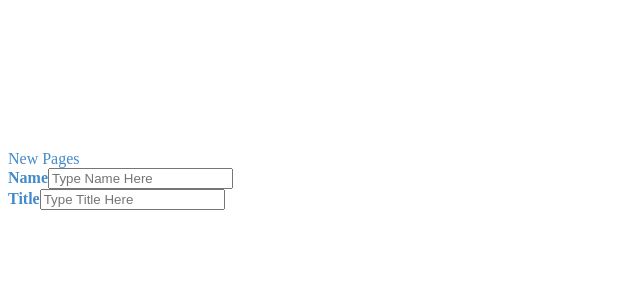
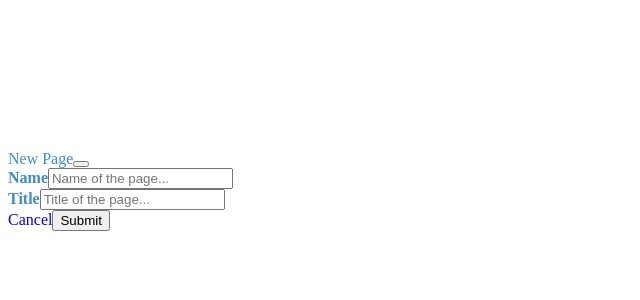
Before and after one commit to jamespulley59/webmaker3, a React (Create React App) app: page /user/1/website/1/page/new in a window 1280 px wide. Shown: the top 300 px of the page, without its empty margins (0-640 px from the left). Built offline with nearby package versions, Linux system fonts and the light colour scheme; the HTML template or start-up script is replaced by a standard one.

Commit message:
finished website and page

```diff
--- a/src/components/page/PageEdit.js
+++ b/src/components/page/PageEdit.js
@@ -62,36 +62,63 @@ export default class PageEdit extends Component {
     const {uid, wid, name, title} = this.state
     return (
 <div>
-<nav className="navbar navbar-dark bg-primary fixed-top">
-    <Link className="color-black" to={`/user/${uid}/website/${wid}/page`}>
-        <i className="fas fa-chevron-left"></i>
-    </Link>
-        <span className="navbar-brand mb-0 h1">Edit Page</span>
-    <Link to='/user/:uid/website/:wid/page'>
-        <i className="fas fa-check"></i>
-    </Link>
-</nav>
-<section className='container'>
-<ul className='list-group'>
-    <li className='list-group-item'>
-        <Link to='/user/:uid/website/:wid/page'>Name</Link>
-        <Link className='float-center' placeholder='Type Name Here' to='/user/:uid/website/:wid/page/:pid'>123123</Link>
-    </li>
-    <li className='list-group-item'>
-        <Link className='float-center' to='/user/:uid/website/:wid/page/:pid'>`12`12</Link>
-        <Link to='/user/:uid/website/:wid/page'>Page Title</Link>
-    </li>
-        <Link to="/user/:uid/website" className="btn btn-danger btn-block">Delete</Link>
-</ul>
-</section>
-<nav className="navbar navbar-dark bg-primary fixed-bottom">
-    <div className='full-width'>
-        <Link to='/user/:uid'>
-            <i className='float-right fas fa-user'></i>
+    <nav className='navbar navbar-light fixed-top bg-light'>
+        <Link className='color-black' to={`/user/${uid}/website/${wid}/page`}>
+            <i className='fas fa-chevron-left'></i>
         </Link>
+            <span className='navbar-brand'>Edit Page</span>
+        <button className='color-black btn' form='editPageForm'>
+            <i className='fas fa-check' />
+        </button>
+    </nav>
+
+    <div className='container'>
+        <form id='editPageForm' onSubmit={this.onSubmit}>
+            <div className='form-group'>
+                <label htmlFor='name'>
+                    <b>Name</b>
+                </label>
+                <input
+                    className='form-control'
+                    id='name'
+                    name='name'
+                    onChange={this.onChange}
+                    type='text'
+                    placeholder='Name of the page...'
+                    value={name}/>
+            </div>
+            <div className='form-group'>
+                <label htmlFor='title'>
+                    <b>Title</b>
+                </label>
+                <input
+                    className='form-control'
+                    type='text'
+                    id='title'
+                    name='title'
+                    onChange={this.onChange}
+                    placeholder='Title of the page...'
+                    value={title}/>
+            </div>
+                <Link to={`/user/${uid}/website/${wid}/page`} className="btn btn-lg btn-warning">Cancel</Link>
+                    <button
+                        type="button"
+                        onClick={this.onDelete}
+                        className="btn btn-lg btn-danger float-right">
+                        Delete
+                    </button>
+        </form>
     </div>
-</nav>
+
+    <footer className="navbar navbar-light fixed-bottom bg-light">
+        <div className="full-width">
+            <Link
+                className="color-black float-right"to={`/user/${uid}`}>
+                    <i className="fas fa-user" />
+            </Link>
+        </div>
+    </footer>
 </div>
-    )
-  }
+       );
+    }
 }
--- a/src/components/page/PageList.js
+++ b/src/components/page/PageList.js
@@ -1,61 +1,109 @@
 import React, { Component } from 'react';
 import {Link} from 'react-router-dom';
+
 export default class PageList extends Component {
+
+    state = {
+        uid: '',
+        wid: '',
+        pages: []
+    }
+
+    async componentDidMount () {
+        await this.setState({
+            uid: this.props.match.params.uid,
+            wid: this.props.match.params.wid
+        })
+        this.filterPage(this.state.wid);
+    }
+
+    filterPage = (wid) => {
+        const currentPages = this.props.pages.filter(
+            (page) => (
+                page.websiteId === wid
+            )
+        )
+        this.setState({
+            pages: currentPages
+        })
+    }
+
 render() {
+    const {uid, wid} = this.state;
 return (
 <div>
-        <nav className="navbar navbar-dark bg-primary fixed-top">
-            <Link to='/user/:uid/website'>
-                <i className="fas fa-chevron-left"></i>
+    <nav className='navbar navbar-light fixed-top bg-light'>
+        <Link className='color-black' to={`/user/${uid}/website`}>
+            <i className='fas fa-chevron-left' />
         </Link>
-                <span className="navbar-brand mb-0 h1">Page List</span>
-            <Link to='/user/:uid/website/:wid/page/new'>
-                <i className="fas fa-plus"></i>
+        <span className='navbar-brand'>
+            Pages
+        </span>
+        <Link className='color-black' to={`/user/${uid}/website/${wid}/page/new`}>
+            <i className='fas fa-plus' />
         </Link>
     </nav>
-    <section className='container'>
+
+    <div className='container'>
         <ul className='list-group'>
+            {
+                this.state.pages.map((page) => (
+                    <li key={page._id} className='list-group-item'>
+                        <Link to={`/user/${uid}/website/${wid}/page/${page._id}/widget`}>{page.name}</Link>
+                        <Link className='float-right' to={`/user/${uid}/website/${wid}/page/${page._id}`}>
+                            <i className='fas fa-cog' />
+                        </Link>
+                    </li>
+                    )
+                )
+            }
             <li className='list-group-item'>
-                <Link to='/user/:uid/website/:wid/page'>Blog Post</Link>
-                <Link className='float-right' to='/user/:uid/website/:wid/page/:pid'>
-                    <i className="fas fa-cog"></i>
+                <Link to='/user/:uid/website/:wid/page/:pid/widget'>Blog Post</Link>
+                <Link className="float-right" to='/user/:uid/website/:wid/page/:pid/'>
+                    <i className='fas fa-cog' />
                 </Link>
             </li>
             <li className='list-group-item'>
-                <Link to='/user/:uid/website/:wid/pagel'>Blog</Link>
-                <Link className='float-right' to='/user/:uid/website/:wid/page/:pid'>
-                    <i className="fas fa-cog"></i>
+                <Link to='/user/:uid/website/:wid/page/:pid/widget'>Blogs</Link>
+                <Link className="float-right" to='/user/:uid/website/:wid/page/:pid/'>
+                    <i className='fas fa-cog' />
                 </Link>
             </li>
             <li className='list-group-item'>
-                <Link to='/user/:uid/website/:wid/page'>Home</Link>
-                <Link className='float-right' to='/user/:uid/website/:wid/page/:pid'>
-                    <i className="fas fa-cog"></i>
+                <Link to='/user/:uid/website/:wid/page/:pid/widget'>Home</Link>
+                <Link className="float-right" to='/user/:uid/website/:wid/page/:pid/'>
+                    <i className='fas fa-cog' />
                 </Link>
             </li>
             <li className='list-group-item'>
-                <Link to='/user/:uid/website/:wid/page'>About Us</Link>
-                <Link className='float-right' to='/user/:uid/website/:wid/page/:pid'>
-                    <i className="fas fa-cog"></i>
+                <Link to='/user/:uid/website/:wid/page/:pid/widget'>About</Link>
+                <Link className="float-right" to='/user/:uid/website/:wid/page/:pid/'>
+                    <i className='fas fa-cog' />
                 </Link>
             </li>
             <li className='list-group-item'>
-                <Link to='/user/:uid/website/:wid/page'>Contact Us</Link>
-                <Link className='float-right' to='/user/:uid/website/:wid/page/:pid'>
-                    <i className="fas fa-cog"></i>
+                <Link to='/user/:uid/website/:wid/page/:pid/widget'>Contact Us</Link>
+                <Link className="float-right" to='/user/:uid/website/:wid/page/:pid/'>
+                    <i className='fas fa-cog' />
+                </Link>
+            </li>
+            <li className='list-group-item'>
+                <Link to='/user/:uid/website/:wid/page/:pid/widget'>Blogs</Link>
+                <Link className="float-right" to='/user/:uid/website/:wid/page/:pid/'>
+                    <i className='fas fa-cog' />
                 </Link>
             </li>
         </ul>
-    </section>
+    </div>
 
-<nav className='navbar navbar-dark bg-primary fixed-bottom'>
-    <div className="full-width">
-        <Link to="/user/:uid">
-        <i className='float-right fas fa-user'></i>
+    <footer className='navbar navbar-light fixed-bottom bg-light'>
+        <div className='full-width'>
+            <Link className='color-black float-right' to={`/user/${uid}`}>
+                <i className="fas fa-user" />
             </Link>
         </div>
-</nav>
+    </footer>
 </div>
-    )
+        );
     }
 }
--- a/src/components/page/PageNew.js
+++ b/src/components/page/PageNew.js
@@ -1,36 +1,110 @@
 import React, { Component } from 'react';
 import {Link} from 'react-router-dom';
+import uuid from "uuid";
+
 export default class PageNew extends Component {
+
+    state = {
+        uid: "",
+        wid: "",
+        name: "",
+        title: ""
+    }
+
+    componentDidMount() {
+        this.setState({
+            uid: this.props.match.params.uid,
+            wid: this.props.match.params.wid
+        })
+    }
+
+    onChange = e => {
+        this.setState({
+            [e.target.name]: e.target.value
+        })
+    }
+
+    onSubmit = e => {
+        e.preventDefault();
+        const newPage = {
+            _id: uuid(),
+            name: this.state.name,
+            websiteId: this.state.wid,
+            title: this.state.title
+        }
+        this.props.addPage(newPage);
+        this.props.history.push(`/user/${this.state.uid}/website/${this.state.wid}/page`)
+    }
+
     render() {
+        const {uid, wid, name, title} = this.state;
+
         return (
             <div>
-    <nav className="navbar navbar-dark bg-primary fixed-top">
-        <Link to='/user/:uid/website/:wid/page'>
-            <i className="fas fa-chevron-left"></i>
+                <nav className="navbar navbar-light fixed-top bg-light">
+                    <Link className="color-black" to={`/user/${uid}/website/${wid}/page`}>
+                        <i className="fas fa-chevron-left" />
                     </Link>
-            <span className="navbar-brand mb-0 h1">New Pages</span>
-        <Link to='/user/:uid/website/:wid/page'>
-            <i className="fas fa-check"></i>
+                    <span className="navbar-brand">
+                        New Page
+                    </span>
+                    <button className="color-black btn" form="newPageForm">
+                        <i className="fas fa-check" />
+                    </button>
+                </nav>
+
+                <div className="container">
+                    <form id="newPageForm" onSubmit={this.onSubmit}>
+                        <div className="form-group">
+                            <label htmlFor="name">
+                                <b>Name</b>
+                            </label>
+                            <input
+                                className="form-control"
+                                id="name"
+                                name="name"
+                                type="text"
+                                onChange={this.onChange}
+                                value={name}
+                                placeholder="Name of the page..."
+                            />
+                        </div>
+                        <div className="form-group">
+                            <label htmlFor="title">
+                                <b>Title</b>
+                            </label>
+                            <input
+                                className="form-control"
+                                type="text"
+                                id="title"
+                                name="title"
+                                onChange={this.onChange}
+                                value={title}
+                                placeholder="Title of the page..."
+                            />
+                        </div>
+                        <Link to={`/user/${uid}/website/${wid}/page`} className="btn btn-lg btn-warning">
+                            Cancel
                         </Link>
-    </nav>
-        <form>
-            <div className='form-group'>
-                <label htmlFor='name'>Name</label>
-                <input placeholder='Type Name Here' className='form-control' type='text' id='name' name='name' />
+                        <button
+                            className="btn btn-lg btn-success float-right"
+                        >
+                            Submit
+                        </button>
+                    </form>
                 </div>
-            <div className='form-group'>
-                <label htmlFor='title'>Title</label>
-                <input placeholder='Type Title Here' className='form-control' type='tile' id='title' name='title' />
-            </div>
-        <nav className="navbar navbar-dark bg-primary fixed-bottom">
-            <div className='full-width'>
-                <Link to='/user/:uid'>
-                    <i className='float-right fas fa-user'></i>
+
+                <footer className="navbar navbar-light fixed-bottom bg-light">
+                    <div className="full-width">
+                        <Link
+                            className="color-black float-right"
+                            to={`/user/${uid}`}
+                        >
+                            <i className="fas fa-user" />
                         </Link>
                     </div>
-        </nav>
-    </form>
+                </footer>
             </div>
-    )
+        );
     }
 }
--- a/src/components/website/WebsiteNew.js
+++ b/src/components/website/WebsiteNew.js
@@ -45,6 +45,8 @@ onSubmit = e => {
 
 
   render() {
+    const { uid } = this.state;
+
     return (
 <div>
     <nav className="navbar navbar-light bg-primary fixed-top row nav-height">
```
Also changed, not shown: src/App.js (+9 -12 lines), src/components/website/WebsiteEdit.js (+12 -24 lines), src/components/website/WebsiteList.js (+6 -6 lines), src/components/widget/WidgetEdit.js (renamed from src/components/widget/WidgetHeading.js). Lines whose indentation alone changed are shown as unchanged.
